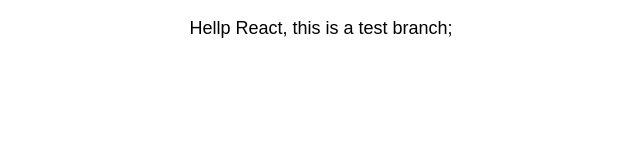
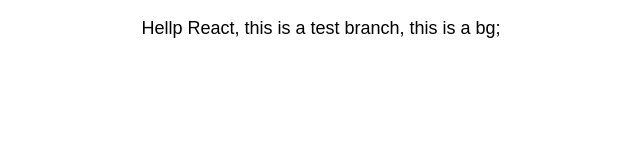
Before and after one commit to willson-wang/react-crud, a React (Create React App) app: page / in a window 1280 px wide. Shown: the top 160 px of the page, without its empty margins (319-959 px from the left). Built offline with nearby package versions, Linux system fonts and the light colour scheme.

Commit message:
bg branch

```diff
--- a/src/App.js
+++ b/src/App.js
@@ -6,7 +6,7 @@
     return (
       <div className="App">
         <p className="App-intro">
-          Hellp React, this is a test branch;
+          Hellp React, this is a test branch, this is a bg;
         </p>
       </div>
     );
```
